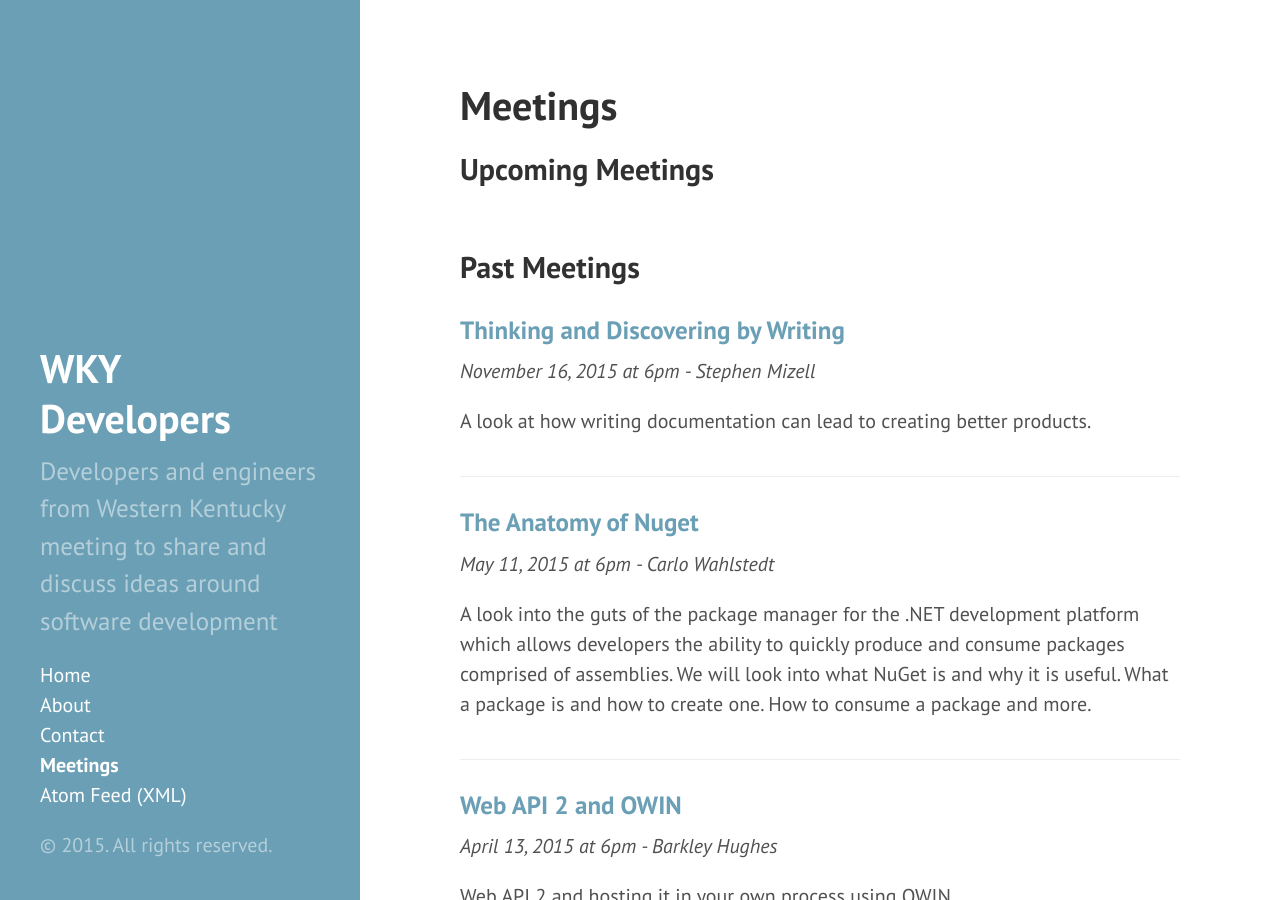
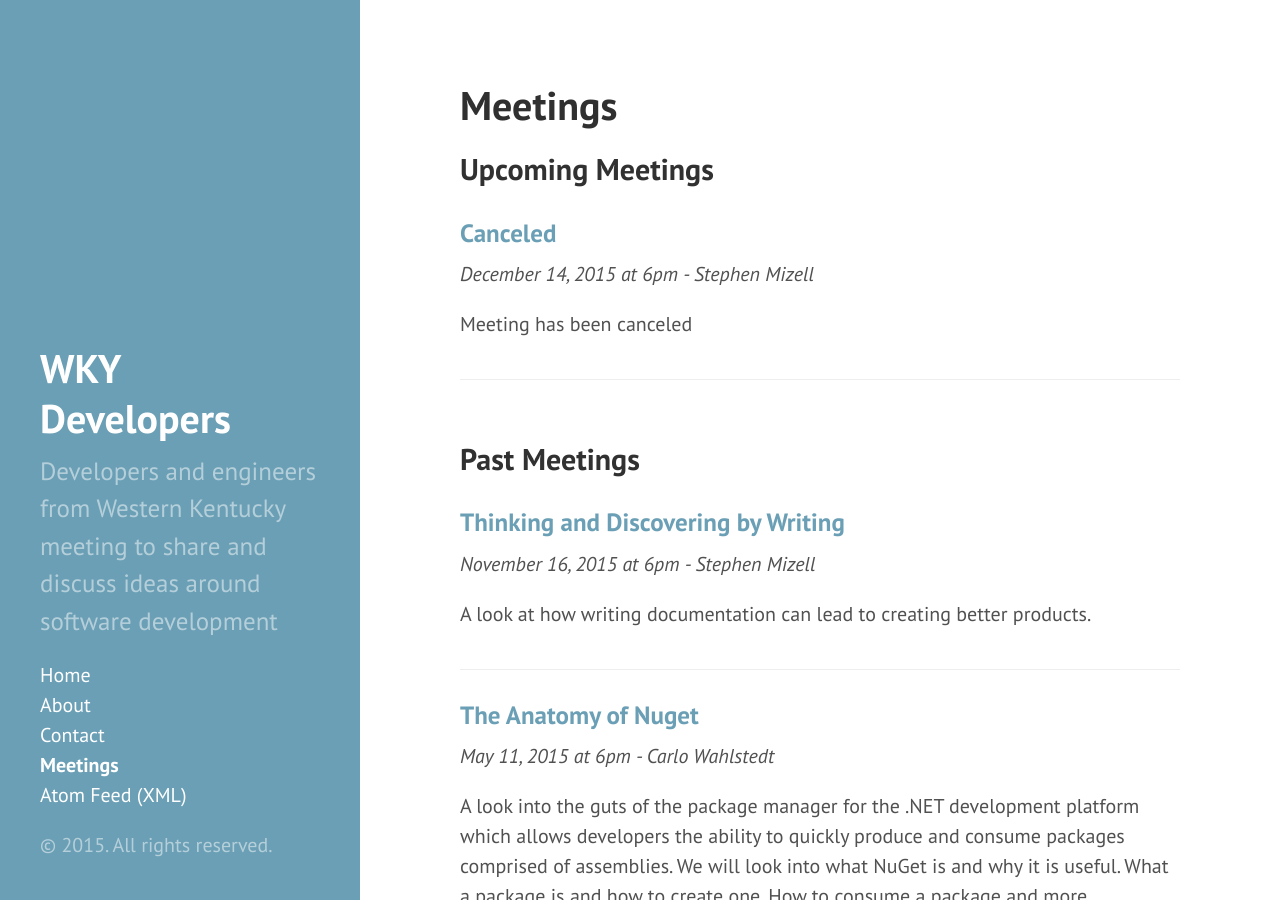
Before and after one commit to wkydev/wkydev.github.io, a Jekyll site: the page built from meetings.md, in a window 1280 px wide and 900 px high. Built offline with Jekyll 4.4.1, drawn with Linux system fonts in a browser that asks for light colours; nearby versions of some CDN libraries; Markdown is read by kramdown in place of the engine named in the settings.

Commit message:
Add meeting information about canceled meeting

```diff
--- a/_data/meetings.yml
+++ b/_data/meetings.yml
@@ -94,3 +94,9 @@
       map_url: 'https://www.google.com/maps/place/Murray+State+University+College+of+Business/@36.611765,-88.324279,17z/data=!3m1!4b1!4m2!3m1!1s0x0:0x181ef7e2227a8ec4'
     - name: 'CSI in Paducah'
       map_url: 'https://www.google.com/maps/place/Computer+Services+Inc/@37.075908,-88.677185,15z/data=!4m2!3m1!1s0x0:0x593c83ac6bff131d'
+- id: 10
+  date: 2015-12-14 18:00:00 -0500
+  time: '6pm'
+  speaker: Stephen Mizell
+  topic: 'Canceled'
+  topicSummary: "Meeting has been canceled"
--- a/meetings.md
+++ b/meetings.md
@@ -22,12 +22,14 @@ title: Meetings
     </ul>
   {% endif %}
 
-  <div class="locations">
-  <h4>Locations</h4>
-    <ul>
-      {% for location in meeting.locations %}<li><a href="{{ location.map_url }}">{{ location.name }}</a></li>
-      {% endfor %}</ul>
-  </div>
+  {% if meeting.locations %}
+    <div class="locations">
+    <h4>Locations</h4>
+      <ul>
+        {% for location in meeting.locations %}<li><a href="{{ location.map_url }}">{{ location.name }}</a></li>
+        {% endfor %}</ul>
+    </div>
+  {% endif %}
 </div>
 {% endfor %}
 </div>
```
